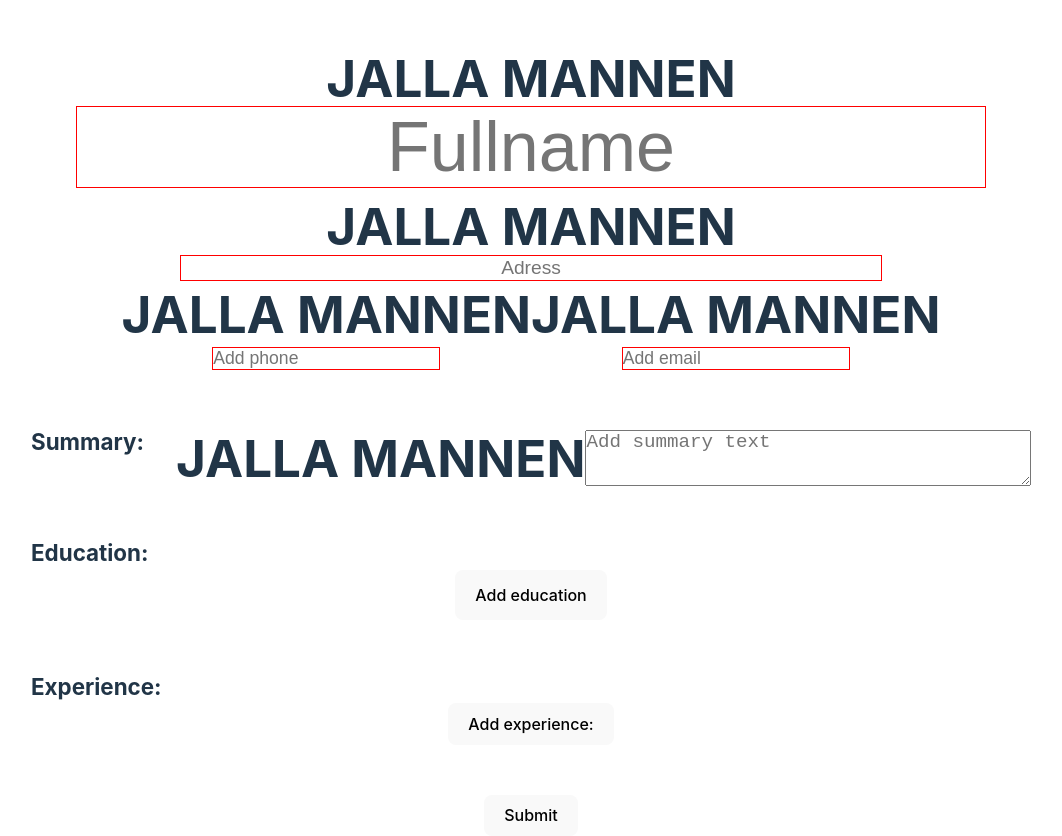
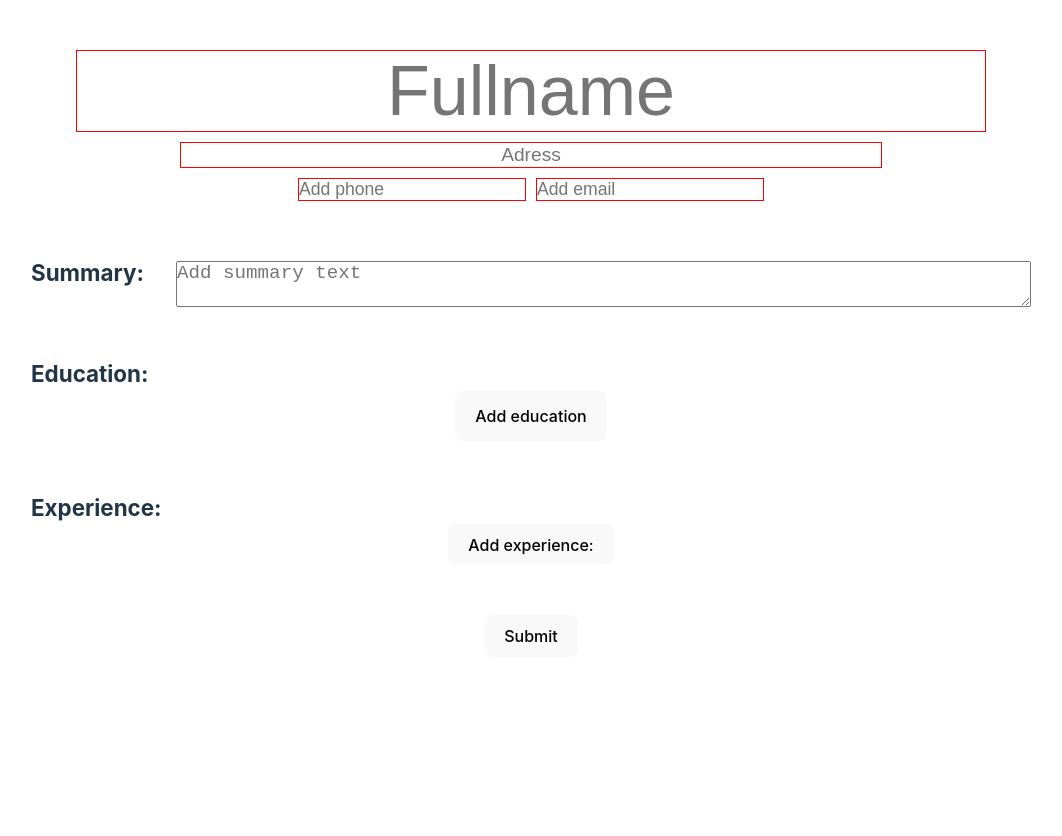
Before and after one commit to mubbe127/CV-react-, a React (Vite) app: page / in a window 1280 px wide. Shown: the whole page, without its empty margins (109-1171 px from the left). After the commit the page ends 800 px from the top, so only its background shows below. Built offline with nearby package versions, Linux system fonts and the light colour scheme.

Commit message:
Restore edit after succesful deployment

```diff
--- a/src/components/InputComponent.jsx
+++ b/src/components/InputComponent.jsx
@@ -59,7 +59,6 @@ function InputComponent({
 
   return (
     <div className={classNameContainer}>
-      <div><h1>JALLA MANNEN</h1></div>
       {value !== "" && (!editMode || submit) ? (
         <OutputElement className={classNameOutput} onClick={handleClick}>
           {value}
```
Also changed, not shown: 1 other file (tests, documents, lock files or other folders).
